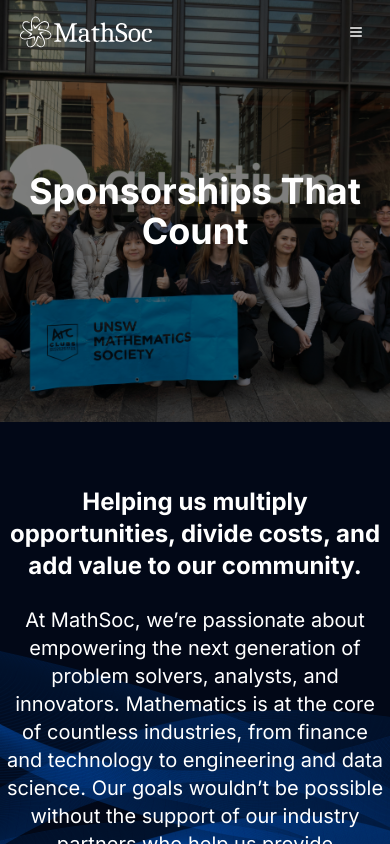
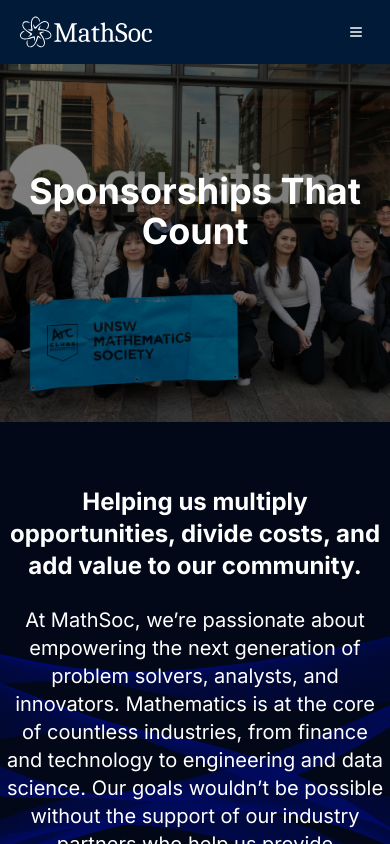
Before and after one commit to MathSocUNSW/mathsoc-website, a Next.js app: page /sponsors in a window 390 px wide. Shown: the top 844 px of the page. Built offline with nearby package versions, Linux system fonts and the light colour scheme.

Commit message:
attempted to optimise the waves function

```diff
--- a/app/(main)/(components)/event-carousel.tsx
+++ b/app/(main)/(components)/event-carousel.tsx
@@ -156,8 +156,8 @@ export default function EventCarousel() {
 
         </CarouselContent>
 
-        <CarouselPrevious className="absolute xl:ml-8  left-2 top-1/2 transform -translate-y-1/2 z-10" />
-        <CarouselNext className="absolute xl:mr-8 right-2 top-1/2 transform -translate-y-1/2 z-10" />
+        <CarouselPrevious className="absolute left-2 top-1/2 transform -translate-y-1/2 z-10" />
+        <CarouselNext className="absolute right-2 top-1/2 transform -translate-y-1/2 z-10" />
       </Carousel>
     </div>
   );
--- a/app/(main)/(components)/navbar.tsx
+++ b/app/(main)/(components)/navbar.tsx
@@ -49,7 +49,7 @@ export const Navbar = () => {
     return (
         <motion.nav
             className={`z-50 fixed top-0 w-full min-h-[60px] text-white transition-all duration-300
-                ${scrolled ? "bg-[#011a38]" : "bg-transparent"}`}
+            ${isMobile ? "bg-[#011a38]" : scrolled ? "bg-[#011a38]" : "bg-transparent"}`}
             animate={{ y: isMobile || visible ? 0 : "-100%" }} // Only hide on scroll for desktop
             transition={{ type: "spring", stiffness: 300, damping: 30 }}
         >
--- a/app/(main)/(components)/waves-bg.tsx
+++ b/app/(main)/(components)/waves-bg.tsx
@@ -2,9 +2,8 @@
 
 import React, { useEffect, useRef } from "react";
 
-/**
- * Type-safe options for the Waves class.
- */
+const pi2 = 2 * Math.PI;
+
 interface WavesOptions {
   resize: boolean;
   rotation: number;
@@ -16,100 +15,66 @@ interface WavesOptions {
   preload: boolean;
   speed: [number, number];
   debug: boolean;
+  fps: boolean;
 }
 
-/**
- * Default options for the waves.
- */
 const defaultWavesOptions: WavesOptions = {
   resize: true,
   rotation: 45,
-  waves: 5, // Increased overlap
-  width: 100, // Higher density
-  hue: [14, 14], // Smooth color transitions
-  amplitude: 0.5, // Increased curvature
+  waves: 5,
+  width: 100,
+  hue: [14, 14],
+  amplitude: 0.5,
   background: false,
   preload: true,
-  speed: [0.005, 0.012], // Faster animation
+  speed: [0.005, 0.012],
   debug: false,
+  fps: false,
 };
 
-/**
- * Merges user-provided options with default options.
- */
-function extend<T>(options: Partial<T>, defaults: T): T {
-  return { ...defaults, ...options };
-}
-
-/**
- * Converts degrees to radians.
- */
-function dtr(deg: number): number {
-  return (deg * Math.PI) / 180;
-}
-
-/**
- * Generates a random float between two values.
- */
 function rnd(min: number, max?: number): number {
   return max === undefined ? Math.random() * min : min + Math.random() * (max - min);
 }
 
-/**
- * Returns either +1 or -1 randomly.
- */
 function rndSign(): number {
   return Math.random() > 0.5 ? 1 : -1;
 }
 
-/**
- * Individual line in a wave.
- */
 class Line {
   public angle: number[];
   public color: string;
-
   constructor(wave: WaveInstance, color: string) {
-    this.angle = wave.angle.map((a, i) => Math.sin((wave.angle[i] += wave.speed[i])));
+    this.angle = wave.angle.map((_, i) => Math.sin((wave.angle[i] += wave.speed[i])));
     this.color = color;
   }
 }
 
-/**
- * Represents an individual wave.
- */
 class WaveInstance {
   public angle: number[];
   public speed: number[];
   public lines: Line[] = [];
 
   constructor(public waves: WavesClass) {
-    this.angle = [rnd(Math.PI * 2), rnd(Math.PI * 2), rnd(Math.PI * 2), rnd(Math.PI * 2)];
-    this.speed = [
-      rnd(this.waves.options.speed[0], this.waves.options.speed[1]) * rndSign(),
-      rnd(this.waves.options.speed[0], this.waves.options.speed[1]) * rndSign(),
-      rnd(this.waves.options.speed[0], this.waves.options.speed[1]) * rndSign(),
-      rnd(this.waves.options.speed[0], this.waves.options.speed[1]) * rndSign(),
-    ];
+    this.angle = [rnd(pi2), rnd(pi2), rnd(pi2), rnd(pi2)];
+    this.speed = this.angle.map(() => rnd(this.waves.options.speed[0], this.waves.options.speed[1]) * rndSign());
   }
 
   public update() {
     this.lines.push(new Line(this, this.waves.color));
-    if (this.lines.length > this.waves.options.width) {
-      this.lines.shift();
-    }
+    if (this.lines.length > this.waves.options.width) this.lines.shift();
   }
 
-  public draw() {
-    const { ctx, radius, centerX, centerY, options } = this.waves;
-    const rotation = dtr(options.rotation);
+  public draw(ctx: CanvasRenderingContext2D) {
+    const { centerX, centerY, radius, options } = this.waves;
+    const rotation = (options.rotation * Math.PI) / 180;
     const amplitude = options.amplitude;
-    const radius3 = radius / 3; // Used for Bézier curves
+    const radius3 = radius / 3;
 
-    for (const line of this.lines) {
+    ctx.strokeStyle = this.waves.color;
+    ctx.beginPath();
+    this.lines.forEach((line) => {
       const angle = line.angle;
 
-      // Control points for smoother waves
       const x1 = centerX - radius * Math.cos(angle[0] * amplitude + rotation);
       const y1 = centerY - radius * Math.sin(angle[0] * amplitude + rotation);
       const x2 = centerX + radius * Math.cos(angle[3] * amplitude + rotation);
@@ -120,114 +85,69 @@ class WaveInstance {
       const cpx2 = centerX + radius3 * Math.cos(angle[2] * amplitude * 2);
       const cpy2 = centerY + radius3 * Math.sin(angle[2] * amplitude * 2);
 
-      ctx.strokeStyle = options.debug ? "#fff" : line.color;
-      ctx.beginPath();
       ctx.moveTo(x1, y1);
       ctx.bezierCurveTo(cpx1, cpy1, cpx2, cpy2, x2, y2);
-      ctx.stroke();
-    }
+    });
+    ctx.stroke();
   }
 }
 
-/**
- * The main Waves animation class.
- */
 class WavesClass {
   public options: WavesOptions;
   public waves: WaveInstance[] = [];
   public holder: HTMLElement;
   public canvas: HTMLCanvasElement;
   public ctx: CanvasRenderingContext2D;
-  public hue: number;
-  public hueFw: boolean = true;
   public width = 0;
   public height = 0;
   public radius = 0;
   public centerX = 0;
   public centerY = 0;
-  public color = "#000";
+  public color = "rgba(0, 15, 102, 0.3)";
 
   constructor(holder: string, userOptions: Partial<WavesOptions>) {
-    this.options = extend(userOptions, defaultWavesOptions);
-
+    this.options = { ...defaultWavesOptions, ...userOptions };
     const element = document.querySelector(holder);
     if (!element) throw new Error(`Element '${holder}' not found.`);
     this.holder = element as HTMLElement;
-
     this.canvas = document.createElement("canvas");
     this.ctx = this.canvas.getContext("2d")!;
     this.holder.appendChild(this.canvas);
-    this.hue = this.options.hue[0];
-
     this.resize();
-    this.init(this.options.preload);
-    if (this.options.resize) window.addEventListener("resize", this.resize.bind(this), false);
+    this.init();
+    if (this.options.resize) {
+      window.addEventListener("resize", this.resize.bind(this));
+    }
+    this.animate();
   }
 
-  public init(preload: boolean) {
+  public init() {
     for (let i = 0; i < this.options.waves; i++) {
       this.waves.push(new WaveInstance(this));
     }
-    if (preload) this.preload();
-  }
-
-  public preload() {
-    for (const wave of this.waves) {
-      this.updateColor();
-      for (let j = 0; j < this.options.width; j++) {
-        wave.update();
-      }
-    }
-  }
-
-  public render() {
-    this.updateColor();
-    this.clear();
-    if (this.options.background) {
-      this.background();
-    }
-    this.waves.forEach((wave) => {
-      wave.update();
-      wave.draw();
-    });
   }
 
   public animate() {
     this.render();
-    window.requestAnimationFrame(this.animate.bind(this));
+    requestAnimationFrame(this.animate.bind(this));
   }
 
-  public clear() {
+  public render() {
     this.ctx.clearRect(0, 0, this.width, this.height);
-  }
-
-  public background() {
-    const gradient = this.ctx.createLinearGradient(0, 0, 0, this.height);
-    gradient.addColorStop(0, "#020817");
-    gradient.addColorStop(1, this.color);
-    this.ctx.fillStyle = gradient;
-    this.ctx.fillRect(0, 0, this.width, this.height);
+    this.waves.forEach((wave) => {
+      wave.update();
+      wave.draw(this.ctx);
+    });
   }
 
   public resize() {
-    this.width = this.holder.offsetWidth * (window.devicePixelRatio || 1);
-    this.height = this.holder.offsetHeight * (window.devicePixelRatio || 1);
+    this.width = this.holder.offsetWidth;
+    this.height = this.holder.offsetHeight;
     this.canvas.width = this.width;
     this.canvas.height = this.height;
     this.radius = Math.sqrt(this.width ** 2 + this.height ** 2) / 2;
     this.centerX = this.width / 2;
     this.centerY = this.height / 2;
-  }
-
-  public updateColor() {
-    this.hue += this.hueFw ? 0.01 : -0.01;
-    if (this.hue > this.options.hue[1]) this.hueFw = false;
-    if (this.hue < this.options.hue[0]) this.hueFw = true;
-
-    const a = Math.floor(127 * Math.sin(0.3 * this.hue) + 128);
-    const b = Math.floor(127 * Math.sin(0.3 * this.hue + 2) + 128);
-    const c = Math.floor(127 * Math.sin(0.3 * this.hue + 4) + 128);
-    this.color = `rgba(${a},${b},${c}, 0.1)`;
   }
 }
 
@@ -236,23 +156,18 @@ const Wave: React.FC<{ containerId?: string; rotation?: number }> = ({ container
 
   useEffect(() => {
     if (typeof window === "undefined") return;
+    setTimeout(() => {
+      if (!wavesInstance.current) {
+        wavesInstance.current = new WavesClass(`#${containerId}`, { rotation });
+      }
+    }, 100);
 
-    // Ensure there's no existing instance before creating a new one
-    if (!wavesInstance.current) {
-      wavesInstance.current = new WavesClass(`#${containerId}`, { rotation });
-      wavesInstance.current.animate();
-    }
-
-    // Cleanup function: Removes event listeners and clears instance
     return () => {
-      if (wavesInstance.current) {
-        window.removeEventListener("resize", wavesInstance.current.resize.bind(wavesInstance.current));
-        wavesInstance.current = null;
-      }
+      wavesInstance.current = null;
     };
   }, [containerId, rotation]);
 
-  return <div id={containerId} style={{ position: "absolute", width: "100%", height: "100%", overflow: "hidden" }} />;
+  return <div id={containerId} style={{ position: "absolute", width: "100%", height: "100%", overflow: "hidden", background: "transparent" }} />;
 };
 
 export default Wave;
```
